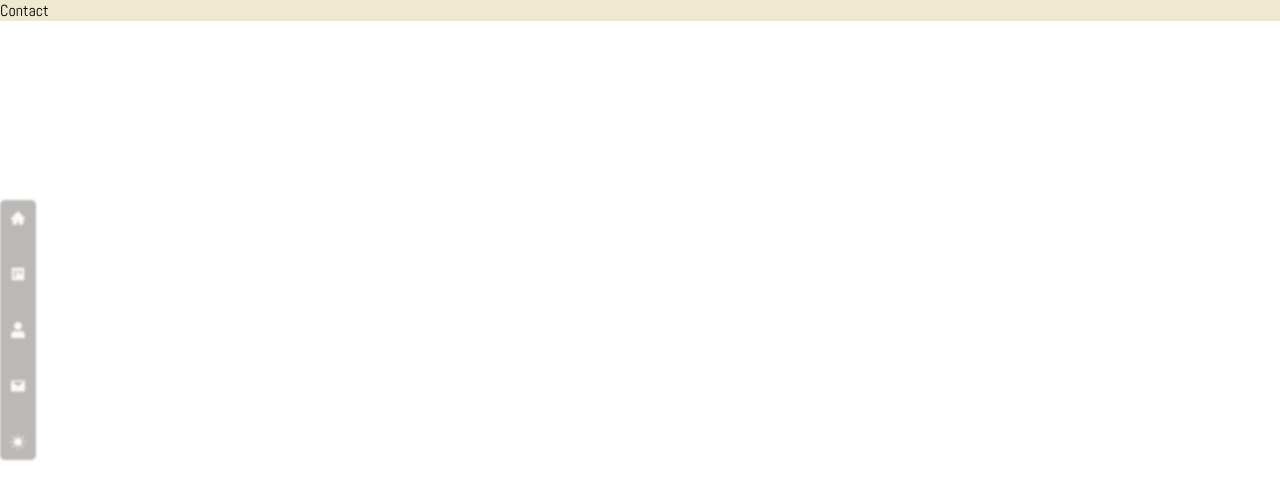
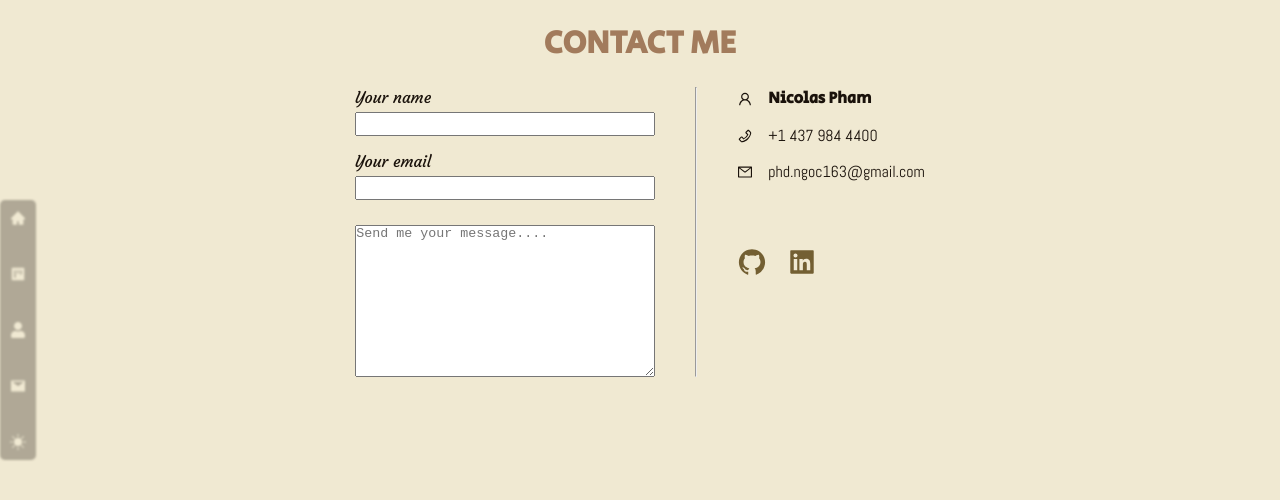
Before and after one commit to NicolasPham/Portfolio, a React (Create React App) app in the folder client/: page /contact in a window 1280 px wide. Shown: the top 500 px of the page. Built offline with nearby package versions, Linux system fonts and the light colour scheme.

Commit message:
done structure

```diff
--- a/client/src/components/style.scss
+++ b/client/src/components/style.scss
@@ -39,7 +39,3 @@
     }
   }
 }
-
-.link {
-  text-decoration: none;
-}
--- a/client/src/pages/About.jsx
+++ b/client/src/pages/About.jsx
@@ -42,6 +42,7 @@ const About = () => {
                 useContext
               </p>
               <p>- SASS to efficiently manage styles</p>
+              <p>- CSS Framework such as Bootstrap, Tailwind</p>
             </div>
           </div>
         </div>
--- a/client/src/pages/About.scss
+++ b/client/src/pages/About.scss
@@ -7,6 +7,7 @@
 
   h1 {
     color: var(--textColor4);
+    font-family: var(--font3);
   }
 
   .skills {
@@ -32,6 +33,7 @@
       h2 {
         margin-bottom: 10px;
         color: var(--textColor4);
+        font-family: var(--font1);
       }
 
       .contain {
@@ -48,7 +50,7 @@
           span {
             display: flex;
             align-items: center;
-            color: var(--textColor2);
+            color: var(--textP);
             .check {
               margin: 5px;
               color: var(--textColor3);
@@ -58,7 +60,7 @@
 
         .details {
           flex: 8;
-          color: var(--textColor4);
+          color: var(--textP);
 
           p {
             margin: 3px 0;
--- a/client/src/pages/Contact.jsx
+++ b/client/src/pages/Contact.jsx
@@ -1,9 +1,52 @@
-import React from 'react'
+import React from "react";
+import "./Contact.scss";
+import {
+  AiFillGithub,
+  AiFillLinkedin,
+  AiOutlineMail,
+  AiOutlinePhone,
+  AiOutlineUser,
+} from "react-icons/ai";
 
 const Contact = () => {
   return (
-    <div>Contact</div>
-  )
-}
+    <div className="contact">
+      <h1>CONTACT ME</h1>
+      <div className="content">
+        <div className="input">
+          <form>
+            <label htmlFor="name">Your name</label>
+            <input type="text" id="name" />
+            <label htmlFor="email">Your email</label>
+            <input type="email" id="email" />
+            <textarea placeholder="Send me your message...." rows="10" />
+          </form>
+        </div>
 
-export default Contact
+        <hr />
+        <div className="info">
+          <p>
+            <AiOutlineUser /> Nicolas Pham
+          </p>
+          <p>
+            <AiOutlinePhone /> +1 437 984 4400
+          </p>
+          <p>
+            <AiOutlineMail /> phd.ngoc163@gmail.com
+          </p>
+
+          <div className="social">
+            <a href="https://www.linkedin.com/in/nicolas-pham-b39b8b15a/"  className="link">
+              <AiFillGithub className="icon" />
+            </a>
+            <a href="https://github.com/NicolasPham" className="link">
+              <AiFillLinkedin className="icon" />
+            </a>
+          </div>
+        </div>
+      </div>
+    </div>
+  );
+};
+
+export default Contact;
--- /dev/null
+++ b/client/src/pages/Contact.scss
@@ -0,0 +1,70 @@
+.contact {
+  height: 100vh;
+  display: flex;
+  flex-direction: column;
+  align-items: center;
+  gap: 20px;
+
+  h1 {
+    margin-top: 20px;
+    color: var(--textColor4);
+    font-family: var(--font3);
+  }
+
+  .content {
+    display: flex;
+    gap: 40px;
+
+    .input {
+      width: 300px;
+      form {
+        display: flex;
+        flex-direction: column;
+
+        label {
+          margin-bottom: 5px;
+          color: var(--textColor);
+          font-family: var(--font2);
+        }
+        input {
+          margin-bottom: 15px;
+          line-height: 1.25rem;
+        }
+        textarea {
+          margin-top: 10px;
+        }
+      }
+    }
+
+    .info {
+      display: flex;
+      flex-direction: column;
+      align-items: flex-start;
+      align-self: flex-start;
+      gap: 15px;
+      p {
+        color: var(--textColor);
+        font-weight: 200;
+        display: flex;
+        align-items: center;
+        gap: 15px;
+
+        &:nth-child(1) {
+          font-weight: 800;
+          font-family: var(--font3);
+        }
+      }
+
+      .social {
+        margin-top: 50px;
+        font-size: 30px;
+        display: flex;
+        gap: 20px;
+        .icon {
+          cursor: pointer;
+          color: var(--textColor3);
+        }
+      }
+    }
+  }
+}
--- a/client/src/pages/Projects.jsx
+++ b/client/src/pages/Projects.jsx
@@ -1,23 +1,54 @@
-import React from "react";
+import React, { useState } from "react";
 import "./Projects.scss";
 import { projects } from "../constant/projects";
 
 const Projects = () => {
+  const [id, setId] = useState();
+  const handleClick = (e) => {
+    const cards = document.querySelectorAll(".card");
+    cards.forEach((card) => {
+      card.classList = "card";
+    });
+
+    e.target.className = "card active";
+
+    for (let i = 0; i < cards.length; i++) {
+      if (cards[i].className === "card active") {
+        setId(i);
+      }
+    }
+  };
+  console.log(projects[id]);
+
   return (
     <div className="projects">
-      {projects.map((project, key) => (
-        <div className="card" key={key}>
-          <img src={project.img} alt="" />
-          <div className="card_info">
-            <h1>{project.title}</h1>
-            <div className="skill">
-              {project.skills.map((skill, keyskill) => (
-                <span key={keyskill}>{skill}</span>
-              ))}
+      <h1>MY PROJECTS</h1>
+      <div className="content">
+        <div className="container">
+          {projects.map((project, key) => (
+            <div className="card" key={key} onClick={handleClick}>
+              <span>{project.title}</span>
             </div>
-          </div>
+          ))}
         </div>
-      ))}
+
+        <div className={`${!projects[id] ? "visible" : ""} detail`}>
+          {projects[id] && (
+            <div className="card_detail">
+              <div className="desc">
+                <h2>{projects[id].title}</h2>
+                <p>{projects[id].desc}</p>
+                <div className="skills">
+                  {projects[id].skills.map((skill, key) => (
+                    <span key={key}>{skill}</span>
+                  ))}
+                </div>
+              </div>
+              <img src={projects[id].img} alt="" />
+            </div>
+          )}
+        </div>
+      </div>
     </div>
   );
 };
--- a/client/src/pages/Projects.scss
+++ b/client/src/pages/Projects.scss
@@ -1,54 +1,94 @@
 .projects {
   display: flex;
+  flex-direction: column;
   flex-wrap: wrap;
-  justify-content: space-evenly;
   padding: 40px;
+  height: 100vh;
 
-  .card {
-    padding: 10px;
-    margin: 10px;
+  h1 {
+    color: var(--textColor3);
+    align-self: center;
+    font-family: var(--font3);
+  }
+
+  .content {
     display: flex;
-    flex-direction: column;
-    justify-content: space-around;
+    justify-content: center;
     align-items: center;
-    background-color: var(--cardBg);
-    width: 200px;
-    border-radius: 10px;
-    cursor: pointer;
-    z-index: 1;
-    box-shadow: 0px 0px 5px 2px gray;
+    gap: 20px;
 
-    &:hover {
-      transform: translateY(5px) scale(1.2);
-      z-index: 10;
-    }
+    .container {
+      display: flex;
+      flex: 2;
+      flex-direction: column;
+      margin-top: 20px;
 
-    .card_info {
-      display: flex;
-      flex-direction: column;
-      gap: 20px;
-      padding: 20px;
-      h1 {
-        color: var(--textColor2);
-      }
-      .skill {
+      .card {
+        background-color: var(--cardBg);
+        padding: 20px;
+        margin: 10px;
+        border-radius: 10px;
         display: flex;
-        flex-wrap: wrap;
-        gap: 10px;
+        justify-content: center;
+        cursor: pointer;
 
         span {
-          color: gray;
-          border: 0.2px solid gray;
-          padding: 2px 4px;
-          border-radius: 5px;
+          color: var(--textP);
         }
       }
     }
 
-    img {
-      width: 200px;
-      object-fit: contain;
-      border-radius: 10px;
+    .detail {
+      flex: 9;
+
+      .card_detail {
+        background-color: var(--cardBg);
+        display: flex;
+        justify-content: space-between;
+        padding: 20px;
+        border-radius: 10px;
+        height: 400px;
+
+        img {
+          width: 50%;
+          object-fit: cover;
+          border-radius: 10px;
+          flex: 7;
+        }
+
+        .desc {
+          display: flex;
+          flex-direction: column;
+          justify-content: space-between;
+          flex: 5;
+
+          h2 {
+            color: var(--textColor2);
+          }
+          p {
+            color: var(--textColor4);
+          }
+
+          .skills {
+            display: flex;
+            flex-wrap: wrap;
+            justify-content: space-evenly;
+            padding: 10px;
+            gap: 10px;
+
+            span {
+              color: var(--textColor3);
+              border: 0.3px solid var(--textColor3);
+              padding: 2px 5px;
+              border-radius: 3px;
+            }
+          }
+        }
+      }
     }
   }
 }
+
+.visible {
+  visibility: hidden;
+}
--- a/client/src/styles.scss
+++ b/client/src/styles.scss
@@ -5,6 +5,7 @@
     --textColor: #1a120b;
     --textColor2: #e5ba73;
     --cardBg: #191919;
+    --textP: #f0e9d2;
   }
 
   .theme-dark {
@@ -12,7 +13,8 @@
     --navbar: #f0e9d2;
     --textColor: #e5e5cb;
     --textColor2: #a87c02;
-    --cardBg: #b3b38b;
+    --cardBg: #f0e9d2;
+    --textP: #1a120b;
   }
   --h1: 2.5rem;
   --h2: 2rem;
@@ -31,3 +33,8 @@
   background-color: var(--bg);
   font-family: var(--font1);
 }
+
+.link {
+  text-decoration: none;
+  color: inherit;
+}
```
